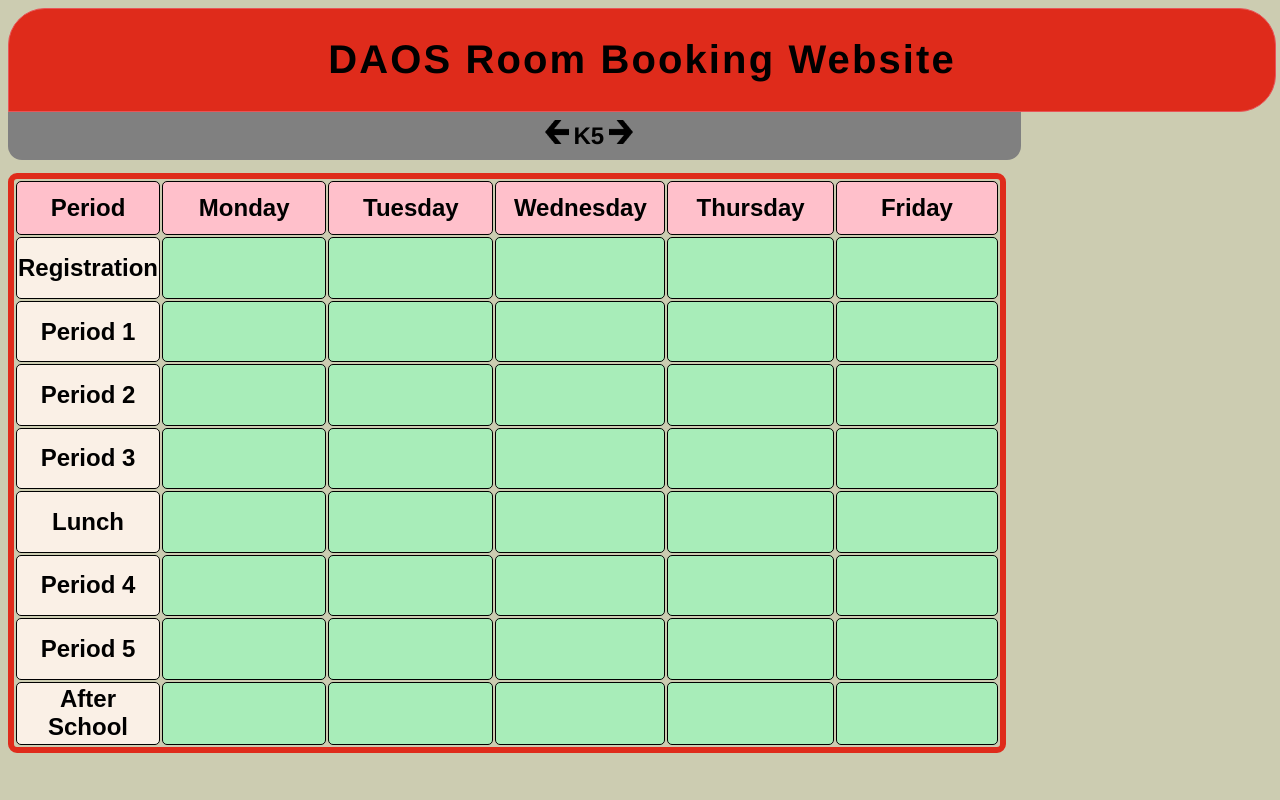
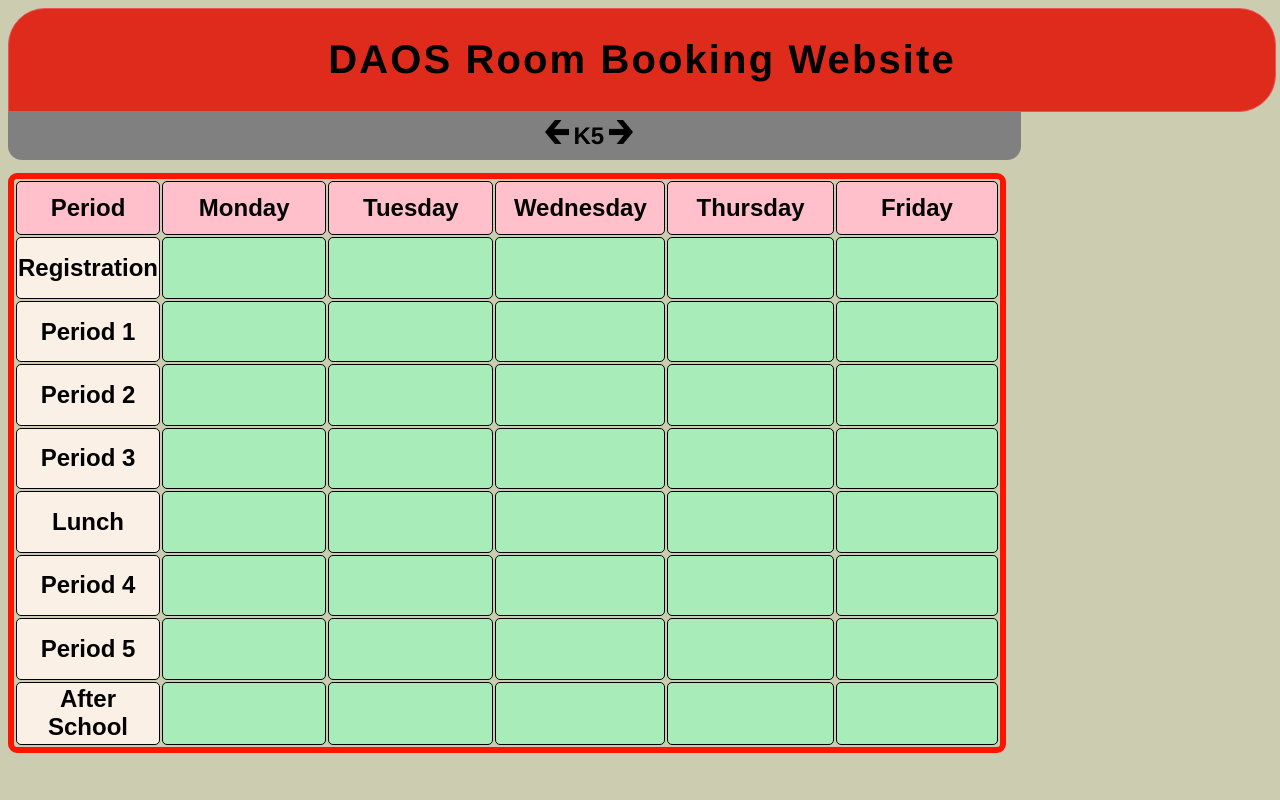
Before and after one commit to DAOS-Computer-Science/Room-Booking, a Flask app: page /K5 in a window 1280 px wide. Run offline with Flask 2, Linux system fonts and the light colour scheme.

Commit message:
Update colours

```diff
--- a/project/static/mainstructure.css
+++ b/project/static/mainstructure.css
@@ -92,7 +92,7 @@ a {
 	float: center;
 	display: inline-block;
 	width: 78%;
-	border: 0.5vw solid #DF2B1B;
+	border: 0.5vw solid #FF1400;
 	border-radius: 9px;
 	margin-top: 1%;
 }
```
